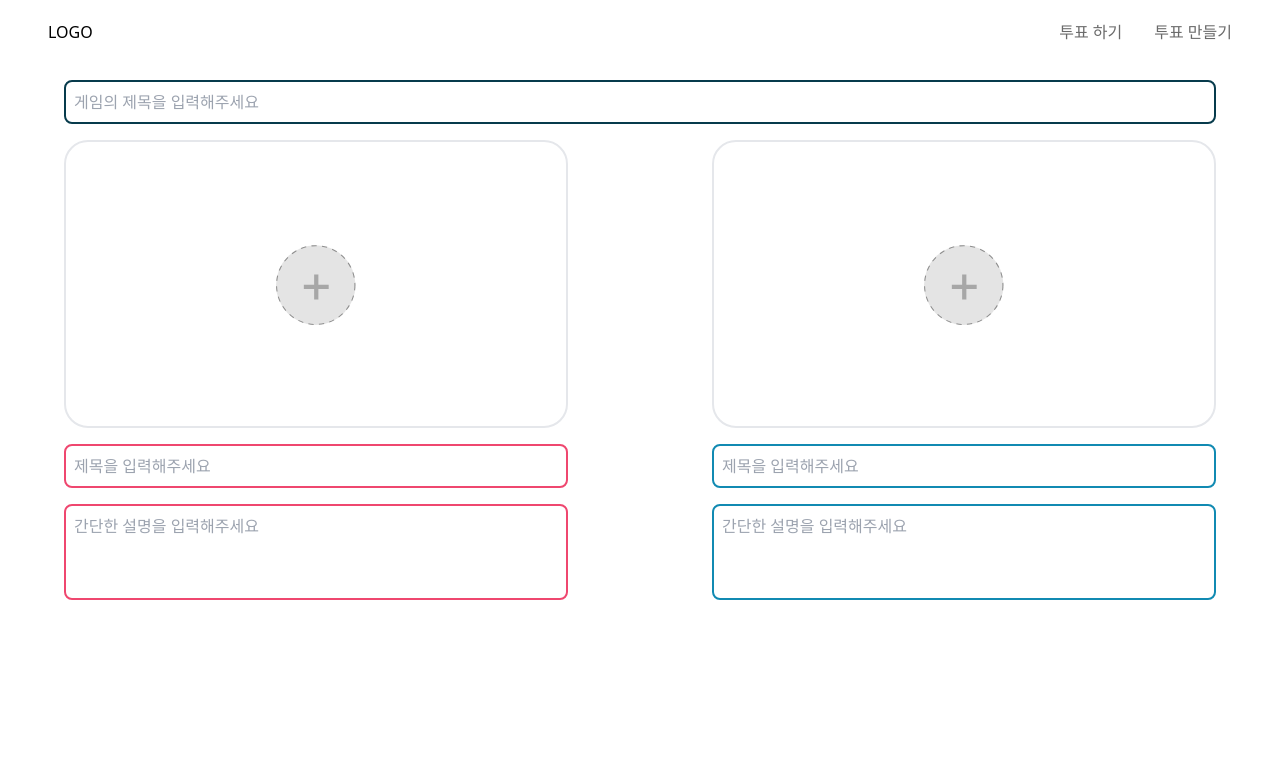
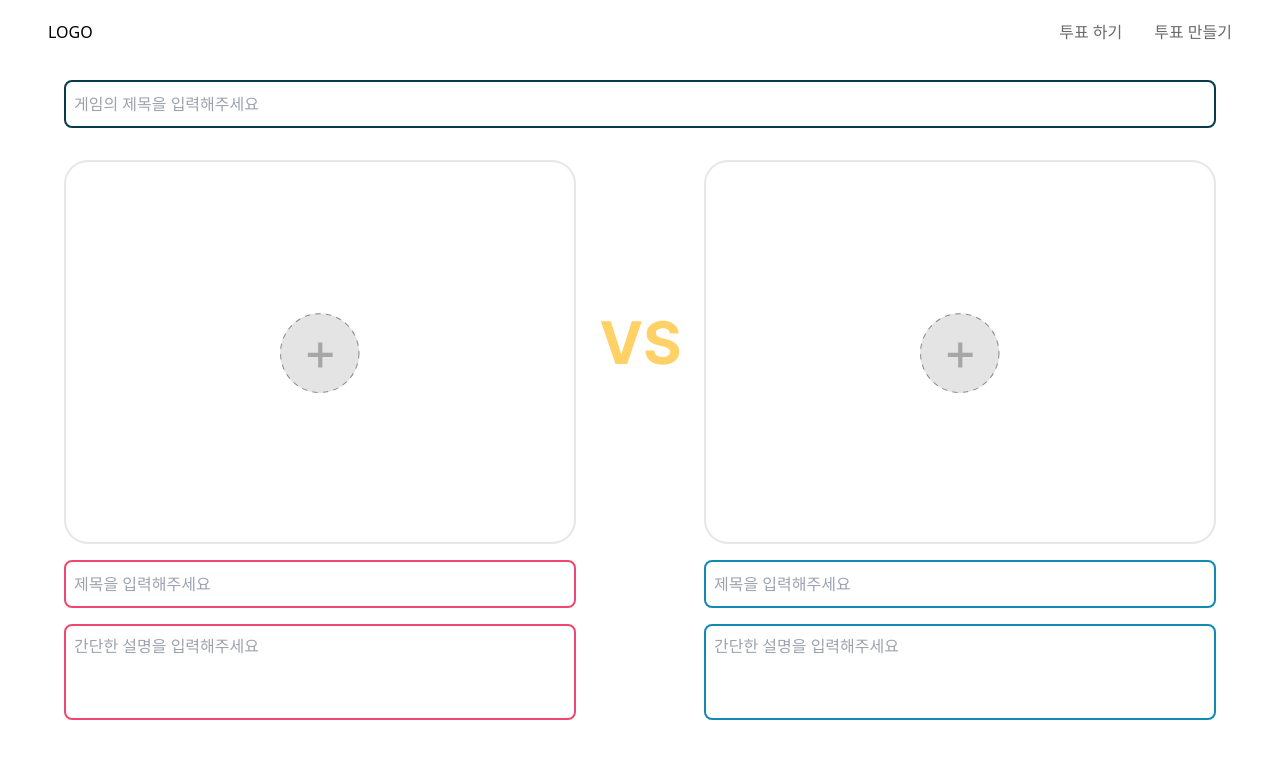
Before and after one commit to idea-mosaic/balance-master, a Next.js app in the folder frontend/: page /create in a window 1280 px wide. Shown: the top 758 px of the page. Built offline with nearby package versions, Linux system fonts and the light colour scheme.

Commit message:
[Feat] create 페이지 제작

```diff
--- a/frontend/components/ImageInput.tsx
+++ b/frontend/components/ImageInput.tsx
@@ -26,7 +26,7 @@ const ImageInput = ({ color }: Props) => {
 
   return (
     <div
-      className={`border-2 ${BORDER_COLORS[color]} w-full h-72 rounded-3xl flex justify-center items-center`}
+      className={`border-2 ${BORDER_COLORS[color]} w-full h-96 rounded-3xl flex justify-center items-center`}
       style={
         previewImage
           ? {
@@ -37,7 +37,7 @@ const ImageInput = ({ color }: Props) => {
           : {}
       }
     >
-      <label htmlFor="imageInput">
+      <label htmlFor={`${color}imageInput`}>
         {previewImage ? (
           <div className="cursor-pointer border w-48 h-12 shadow-xl rounded-xl bg-white text-center flex items-center justify-center ">
             사진 변경하기
@@ -53,7 +53,7 @@ const ImageInput = ({ color }: Props) => {
         )}
       </label>
       <input
-        id="imageInput"
+        id={`${color}imageInput`}
         type="file"
         accept="image/*"
         className="sr-only"
--- a/frontend/components/TextInput.tsx
+++ b/frontend/components/TextInput.tsx
@@ -8,7 +8,7 @@ function TextInput({ placeholder, color, maxLength }: Props) {
   return (
     <input
       type="text"
-      className={`border-2 rounded-lg p-2 w-full ${color}`}
+      className={`border-2 rounded-lg p-2 w-full h-12 ${color}`}
       placeholder={placeholder}
       maxLength={maxLength}
     />
--- a/frontend/pages/create.tsx
+++ b/frontend/pages/create.tsx
@@ -1,14 +1,22 @@
 import Candidate from "@/components/Candidate";
 import TextInput from "@/components/TextInput";
+import Image from "next/image";
 
 function create() {
   return (
-    <div className="flex flex-col gap-4 px-16 pt-4">
+    <div className="flex flex-col gap-8 px-16 pt-4">
       <TextInput placeholder="게임의 제목을 입력해주세요" />
-      <div className="flex gap-36">
+      <div className="flex gap-32">
         <Candidate color="red" />
         <Candidate color="blue" />
       </div>
+      <Image
+        src="/assets/VSIcon.svg"
+        alt="vs"
+        height={80}
+        width={80}
+        className="absolute top-80 left-1/2 -translate-x-1/2"
+      />
     </div>
   );
 }
```
Also changed, not shown: frontend/public/assets/VSIcon.svg (added).
